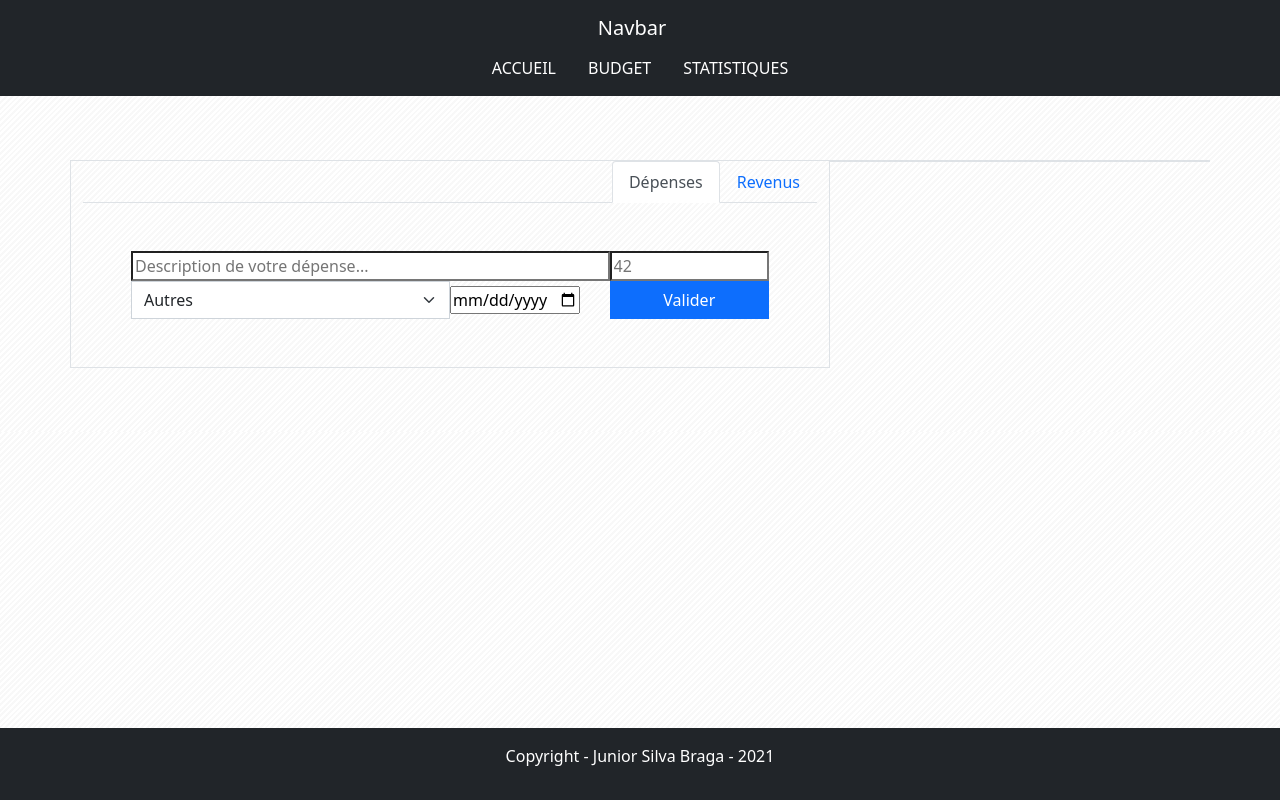
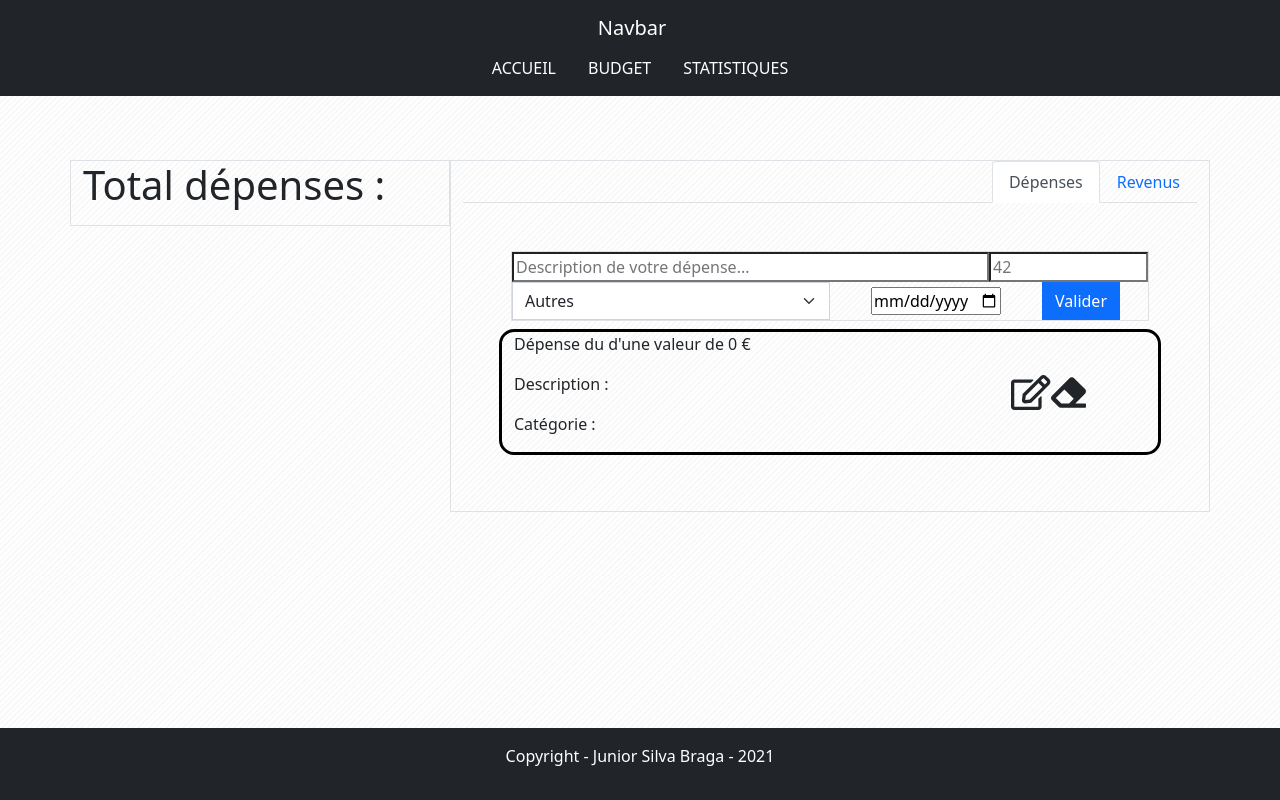
Before and after one commit to SilvaJ3/finance-app, a React (Create React App) app: page / in a window 1280 px wide. Built offline with nearby package versions, Linux system fonts and the light colour scheme.

Commit message:
sauvegarde avant modif function newEwpense vers class

```diff
--- a/public/index.html
+++ b/public/index.html
@@ -1,5 +1,5 @@
 <!DOCTYPE html>
-<html lang="en">
+<html lang="fr-BE">
   <head>
     <meta charset="utf-8" />
     <link rel="icon" href="%PUBLIC_URL%/favicon.ico" />
--- a/src/components/NewExpenses/NewExpenses.css
+++ b/src/components/NewExpenses/NewExpenses.css
@@ -5,3 +5,12 @@
 .category {
     width: 350px;
 }
+
+.expense {
+    border: solid 3px black;
+    border-radius: 15px;
+}
+
+.icons {
+    font-size: 35px;
+}
--- a/src/components/NewExpenses/NewExpenses.js
+++ b/src/components/NewExpenses/NewExpenses.js
@@ -1,84 +1,113 @@
 import React from "react";
-import { useState } from "react";
+import { useState, useEffect } from "react";
 import "../NewExpenses/NewExpenses.css"
 
 const NewExpenses = () => {
 
-    const [expense, setState] = useState({
+    const [expense, setState] = useState([
+        {
             description : "",
             amount: 0,
             category: "",
             time: "",
-    });
+        },
+    ]
+    );
 
-    const handleSubmit = event => {
-        event.preventDefault();
+    /* ------------------------------ Local Storage ----------------------------- */
+
+    // useEffect(() => {
+    //     const expenseSaved = {...expense};
+    //     localStorage.setItem("expenseSaved", expenseSaved)
+    // })
+
+    // useEffect(() => {
+    //     const expenseSaved = localStorage.getItem("expenseSaved");
+    // }, expense)
+
+    const handleSubmit = (event) => {
+        event.preventDefault(); // La page ne se recherchera pas après le submit du formulaire
         let description = event.target[0].value;
         let amount = event.target[1].value;
         let category = event.target[2].value;
-        let time = event.target[3].value;
-        setState({})
 
-        // Reset
+        /* ------------------ Récupération de la date en format EU ------------------ */
 
-        setState({ description: "", amount: 0, category: "", time:""})
+        let year = (event.target[3].value).slice(0,4); // Récupération de l'année
+        let day = (event.target[3].value).slice(8,10); // Récupération du jour
+        let month = (event.target[3].value).slice(5,7); // Récupération du mois
+        let time = day + "-" + month + "-" + year; // Remise en place de la date dans le bon ordre
+
+        setState([...expense, {description, amount, category, time} ]) //On doit maper dans un array donc il faut modifier notre state via un array
+        console.log(expense); // Les nouvelles dépenses se rajoutent correctement dans le state
     }
 
-    // const handleClick = (description, amount, category, time) => {
-    //     setState({ descriptionVal, amountVal, categoryVal, timeVal })
-    //     console.log(expense);
-        // let Expense = ( description, amount, category, time ) => {
-        //     let ExpensesArray;
-        //     let newExp = {
-        //         description: description,
-        //         jour: time,
-        //         amount: amount,
-        //         category: category,
-        //     }
-        //     setState(ExpensesArray)
-        // return (
-        //     <div className= "d-flex flex-column justify-content-center">
-        //         <h1>Dépense du {time} d'une valeur de {amount} €</h1>
-        //         <p>{description}</p>
-        //         <p>{category}</p>
-        //     </div>
-        // )
-        //     }
-        // }
+    /* -------------------------- Props vers le parent -------------------------- */
+
+    const expenseData = (data) => {
+        this.props.onExpenseData(data);
+    }
 
     return(
-        <div className="d-flex justify-content-center w-100">
+        <div className="d-flex flex-column justify-content-center w-100">
+            <div className="form-container border">
                 <form className="d-flex flex-column w-100" onSubmit={handleSubmit}>
                     <div className="d-flex">
                         <div className="col-9">
-                        <input type="text" placeholder="Description de votre dépense..." className="description w-100 rounded-0" required />
+                            <input type="text" placeholder="Description de votre dépense..." name="description" className="description w-100 rounded-0" required />
                         </div>
                         <div className="col-3">
-                        <input type="number" className="amountExpenses w-100 rounded-0" required min="0" placeholder="42"/>
+                            <input type="number" className="amountExpenses w-100 rounded-0" name="amount" required min="0" placeholder="42"/>
                         </div>
                     </div>
                     <div className="d-flex justify-content-center align-items-center">
                         <div className="col-6">
-                        <select className="form-select category rounded-0" aria-label="Default select example">
+                            <select className="form-select category rounded-0" name="category" aria-label="Default select example">
                                 <option defaultValue>Autres</option>
-                            <option value="1">Alimentation</option>
-                            <option value="2">Assurance</option>
-                            <option value="3">Banque</option>
-                            <option value="4">Loisirs</option>
-                            <option value="5">Loyer</option>
-                            <option value="6">Santé</option>
-                            <option value="7">Sports</option>
+                                <option value="Alimentation">Alimentation</option>
+                                <option value="Assurance">Assurance</option>
+                                <option value="Banque">Banque</option>
+                                <option value="Loisirs">Loisirs</option>
+                                <option value="Loyer">Loyer</option>
+                                <option value="Santé">Santé</option>
+                                <option value="Sports">Sports</option>
                             </select>
                         </div>
-                    <div className="col-3">
-                        <input type="date" id="time" className="time" required min="2020-01-01" max="2023-12-31"/>
+                        <div className="col-4 d-flex justify-content-center">
+                            <input type="date" name="time" id="time" className="time" required min="2020-01-01" max="2023-12-31"/>
                         </div>
-                    <div className="col-3">
-                        <button type="submit" className="btn btn-primary btnExpenses w-100 rounded-0" >Valider</button>
+                        <div className="col-2">
+                            <button type="submit" className="btn btn-primary btnExpenses rounded-0" >Valider</button>
+                        </div>
+                    </div>
+                </form>
+            </div>
+
+
+            <div className="list-container" data={() => expenseData(expense)}>
+                {expense.map((item, index) => {
+                    if(expense.description !== "") {
+                        return (
+                        <div className="row d-flex expense my-2" key={index}>
+                            <div className="col-8 d-flex flex-column justify-content-center">
+                                <p>Dépense du {item.time} d'une valeur de {item.amount} €</p>
+                                <p>Description : {item.description}</p>
+                                <p>Catégorie : {item.category}</p>
+                            </div>
+                            <div className="col-4 d-flex align-items-center justify-content-center">
+                                <i className="far fa-edit icons"></i>
+                                <i className="fas fa-eraser icons"></i>
                             </div>
 
                         </div>
-            </form>
+                    )
+                    }
+                    return (
+                        <p>Vous avez actuellement {expense.length} dépenses</p>
+                    )
+
+                })}
+            </div>
         </div>
     );
 };
--- a/src/pages/Dashboard/Dashboard.js
+++ b/src/pages/Dashboard/Dashboard.js
@@ -5,11 +5,22 @@ import Footer from "../../components/Footer/Footer";
 import "./dashboard.css"
 
 function Dashboard() {
+
+    const onExpenseDataParent = (data) => {
+        console.log(data);
+    }
+
+    onExpenseDataParent()
+
     return(
         <Fragment>
             <Header />
             <div className="container dashboard">
                 <div className="row">
+                    <div className="col-4 border d-flex flex-column dash-col-right">
+                        <h1>Total dépenses :</h1>
+                        <h3></h3>
+                    </div>
                     <div className="col-8 border dash-col-left">
                         <ul className="nav nav-tabs d-flex justify-content-end" id="myTab" role="tablist">
                             <li className="nav-item" role="presentation">
@@ -21,14 +32,12 @@ function Dashboard() {
                         </ul>
                         <div className="tab-content" id="myTabContent">
                             <div className="tab-pane fade show active container p-5" id="expenses" role="tabpanel" aria-labelledby="expenses-tab">
-                                <NewExpenses />
+                                <NewExpenses expenseData={onExpenseDataParent}/>
                             </div>
                             <div className="tab-pane fade" id="incomes" role="tabpanel" aria-labelledby="incomes-tab">...</div>
                         </div>
                     </div>
-                    <div className="col-4 border d-flex flex-column dash-col-right">
 
-                    </div>
                 </div>
             </div>
             <Footer/>
```
Also changed, not shown: src/App.js (+1 -15 lines). Lines whose indentation alone changed are shown as unchanged.
